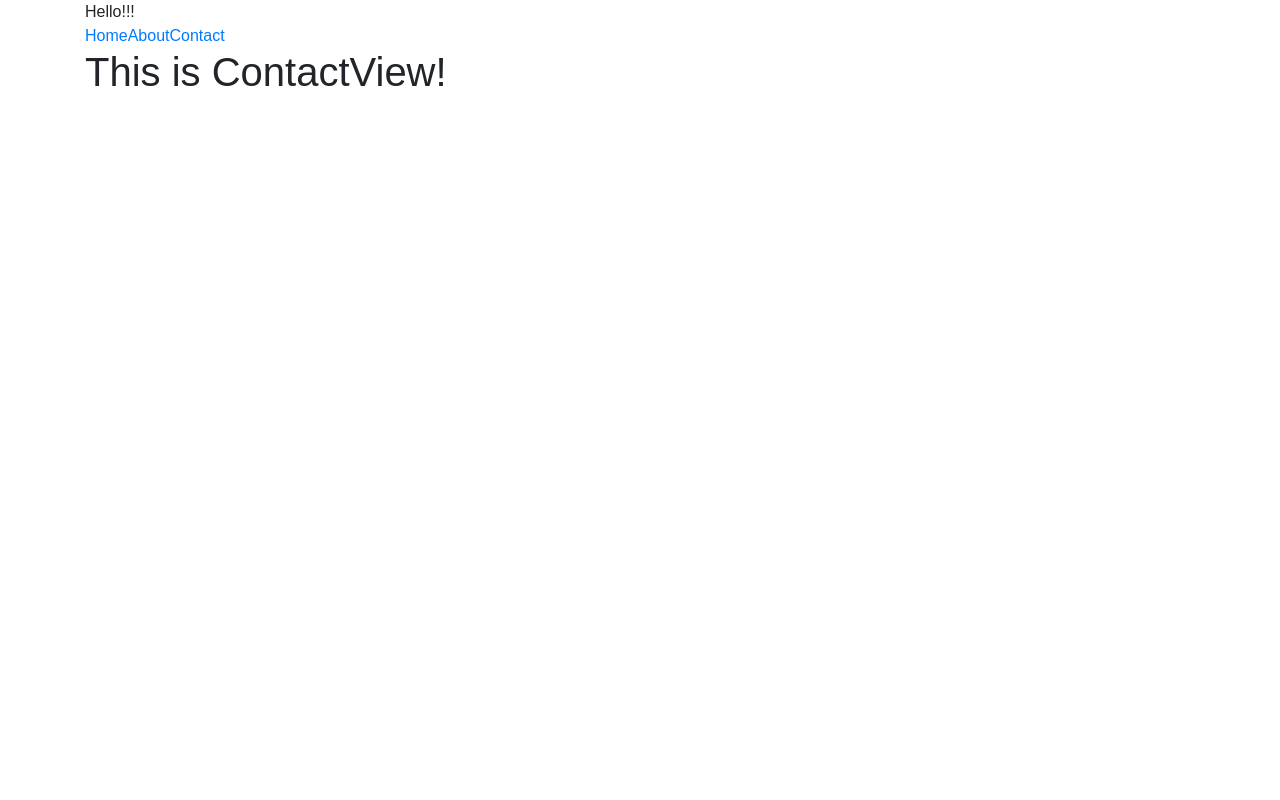
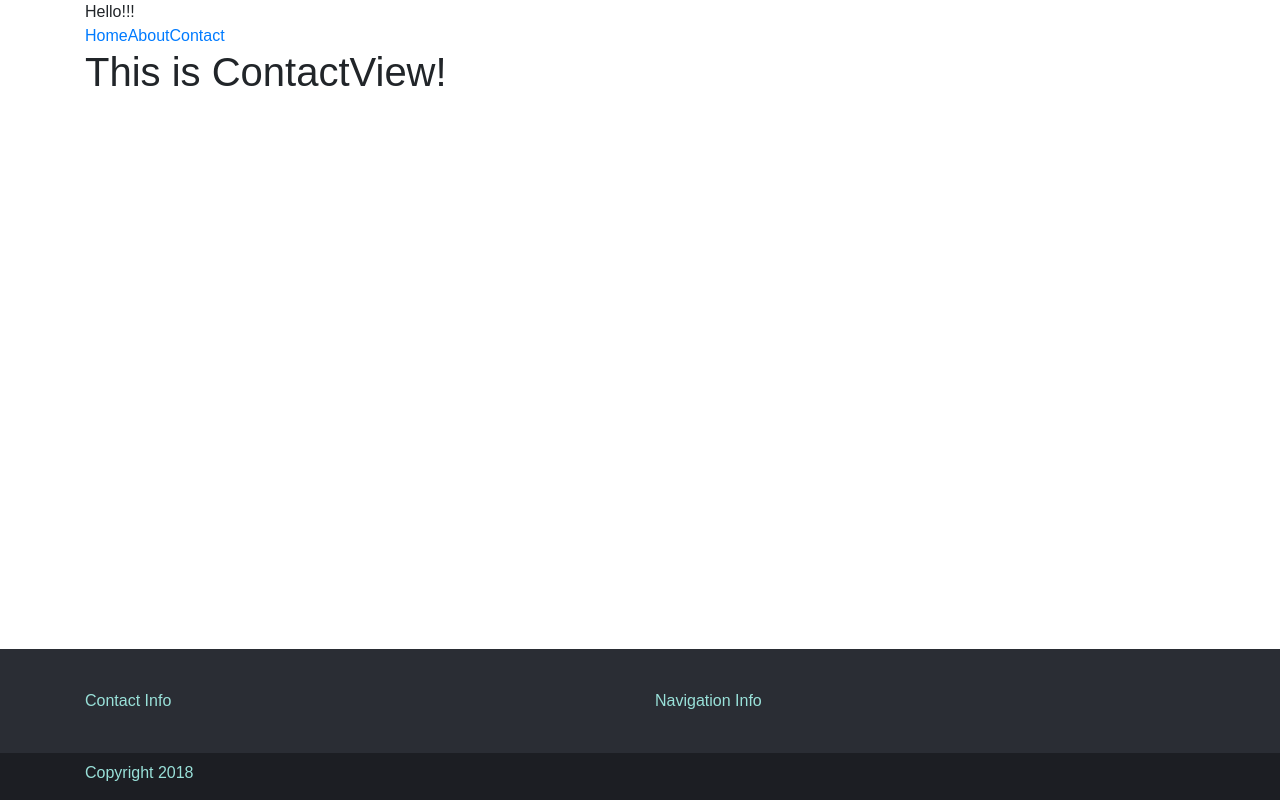
Before and after one commit to sleepinlight/personal-site, a React app: page /contact in a window 1280 px wide. Built offline with nearby package versions, Linux system fonts and the light colour scheme.

Commit message:
create footer component

```diff
--- a/public/index.html
+++ b/public/index.html
@@ -10,6 +10,7 @@
     -->
     <link rel="manifest" href="%PUBLIC_URL%/manifest.json">
     <link rel="shortcut icon" href="%PUBLIC_URL%/favicon.ico">
+    <link href="https://fonts.googleapis.com/css?family=PT+Sans+Narrow|Roboto+Condensed" rel="stylesheet">
     <!--
       Notice the use of %PUBLIC_URL% in the tags above.
       It will be replaced with the URL of the `public` folder during the build.
--- a/src/App.js
+++ b/src/App.js
@@ -1,7 +1,7 @@
 import React, { Component } from 'react';
 import ReactRouter, { BrowserRouter as Router, Route } from 'react-router-dom';
 import { Container, Row, Col, Navbar, Jumbotron, Button } from 'reactstrap';
-import { Nav, CTAButton, InformationalModal } from './shared/index';
+import { Nav, Footer, CTAButton, InformationalModal } from './shared/index';
 import HomeView from './HomeView';
 import AboutView from './AboutView';
 import ContactView from './ContactView';
@@ -30,6 +30,7 @@ class App extends Component {
           </Col>
         </Row>
       </Container>
+      <Footer/>
       </div>
     );
   }
--- /dev/null
+++ b/src/shared/Footer.js
@@ -0,0 +1,35 @@
+import React, {Component} from 'react';
+import { Container, Row, Col} from 'reactstrap';
+
+export default class Footer extends Component {
+    render() {
+        return (
+            <div className="footer">
+                <Container>
+                    <Row>
+                        <Col xs="12" md="6">
+                            Contact Info
+                        </Col>
+                        <Col xs="12" md="6">Navigation Info</Col>
+                    </Row>
+                </Container>
+                <SubFooter></SubFooter>
+            </div>
+
+        );
+    }
+}
+
+const SubFooter = () => {
+    return (
+        <div className="subFooter">
+            <Container>
+                <Row>
+                    <Col xs="12">
+                    <h6>Copyright {(new Date().getFullYear())}</h6>
+                    </Col>
+                </Row>
+            </Container>
+        </div>
+    );
+}
--- a/src/shared/index.js
+++ b/src/shared/index.js
@@ -1,9 +1,11 @@
 import Nav from './Nav';
+import Footer from './Footer';
 import CTAButton from './CTAButton';
 import InformationalModal from './InformationalModal';
 
 export {
     Nav,
+    Footer,
     CTAButton,
     InformationalModal
 }
--- a/src/styles/main.scss
+++ b/src/styles/main.scss
@@ -24,3 +24,22 @@
 .nav-link {
   color: $coral;
 }
+
+.header {
+
+}
+
+.footer {
+  position:absolute;
+  left:0;
+  right:0;
+  bottom:0;
+  background-color:$black-drop;
+  color:$leaf-mint;
+  padding-top:40px;
+  .subFooter {
+    background-color: darken($black-drop, 6%);
+    margin-top:40px;
+    padding:10px 0;
+  }
+}
```
Also changed, not shown: src/shared/Header.js (added).
